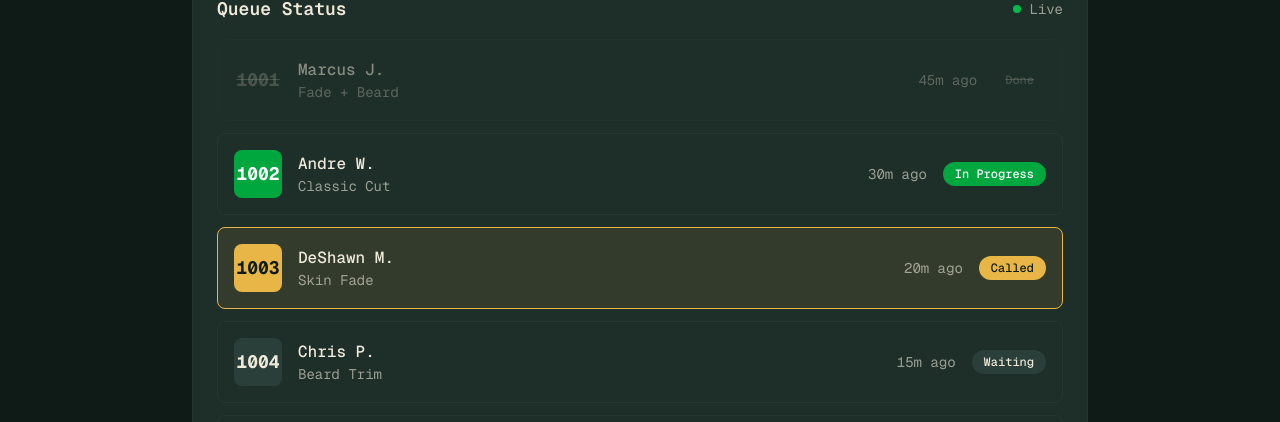
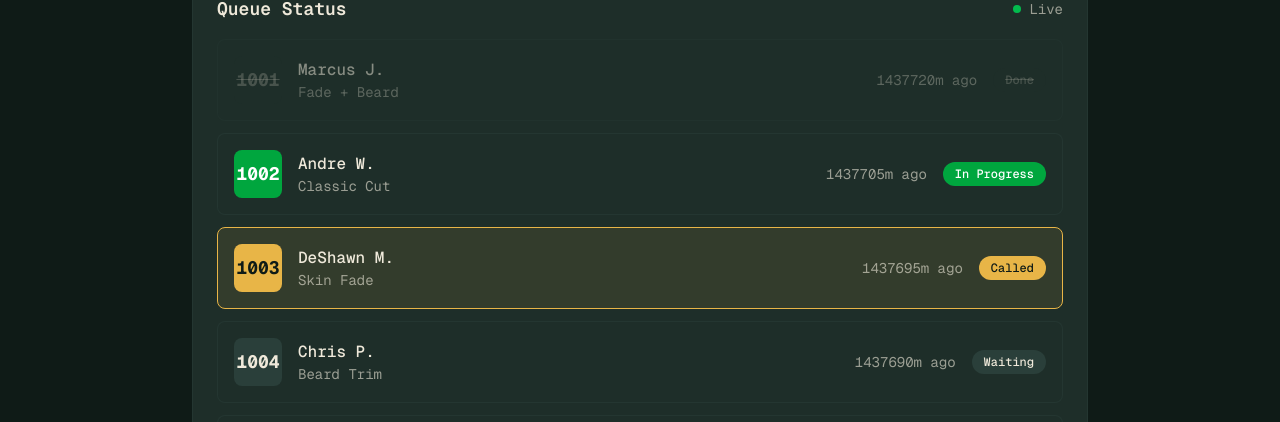
Before and after one commit to 0535MANIDEEP/cutqueue, a Next.js app: page /queue in a window 1280 px wide. Shown: the part 352-774 px from the top of the page. Built offline with nearby package versions, Linux system fonts and the light colour scheme.

Commit message:
fix: resolve hydration mismatch from Date.now() in SSR

```diff
--- a/src/app/queue/page.tsx
+++ b/src/app/queue/page.tsx
@@ -14,13 +14,14 @@ interface QueueEntry {
   joinedAt: Date
 }
 
+const BASE_TIME = 1700000000000
 const mockQueue: QueueEntry[] = [
-  { id: '1', ticketNumber: 1001, name: 'Marcus J.', service: 'Fade + Beard', status: 'completed', joinedAt: new Date(Date.now() - 45 * 60000) },
-  { id: '2', ticketNumber: 1002, name: 'Andre W.', service: 'Classic Cut', status: 'in-progress', joinedAt: new Date(Date.now() - 30 * 60000) },
-  { id: '3', ticketNumber: 1003, name: 'DeShawn M.', service: 'Skin Fade', status: 'called', joinedAt: new Date(Date.now() - 20 * 60000) },
-  { id: '4', ticketNumber: 1004, name: 'Chris P.', service: 'Beard Trim', status: 'waiting', joinedAt: new Date(Date.now() - 15 * 60000) },
-  { id: '5', ticketNumber: 1005, name: 'Jamal K.', service: 'Kids Cut', status: 'waiting', joinedAt: new Date(Date.now() - 10 * 60000) },
-  { id: '6', ticketNumber: 1006, name: 'Tyler R.', service: 'Fade + Line', status: 'waiting', joinedAt: new Date(Date.now() - 5 * 60000) },
+  { id: '1', ticketNumber: 1001, name: 'Marcus J.', service: 'Fade + Beard', status: 'completed', joinedAt: new Date(BASE_TIME) },
+  { id: '2', ticketNumber: 1002, name: 'Andre W.', service: 'Classic Cut', status: 'in-progress', joinedAt: new Date(BASE_TIME + 15 * 60000) },
+  { id: '3', ticketNumber: 1003, name: 'DeShawn M.', service: 'Skin Fade', status: 'called', joinedAt: new Date(BASE_TIME + 25 * 60000) },
+  { id: '4', ticketNumber: 1004, name: 'Chris P.', service: 'Beard Trim', status: 'waiting', joinedAt: new Date(BASE_TIME + 30 * 60000) },
+  { id: '5', ticketNumber: 1005, name: 'Jamal K.', service: 'Kids Cut', status: 'waiting', joinedAt: new Date(BASE_TIME + 35 * 60000) },
+  { id: '6', ticketNumber: 1006, name: 'Tyler R.', service: 'Fade + Line', status: 'waiting', joinedAt: new Date(BASE_TIME + 40 * 60000) },
 ]
 
 const statusColors = {
@@ -39,9 +40,12 @@ const statusLabels = {
 
 export default function QueuePage() {
   const [queue, setQueue] = useState<QueueEntry[]>(mockQueue)
-  const [currentTime, setCurrentTime] = useState(new Date())
+  const [currentTime, setCurrentTime] = useState(() => new Date(BASE_TIME + 40 * 60000))
+  const [mounted, setMounted] = useState(false)
 
   useEffect(() => {
+    setMounted(true)
+    setCurrentTime(new Date())
     const timer = setInterval(() => {
       setCurrentTime(new Date())
     }, 1000)
--- a/src/components/layout/footer.tsx
+++ b/src/components/layout/footer.tsx
@@ -105,7 +105,7 @@ export function Footer() {
 
         {/* Bottom Bar */}
         <div className="mt-12 pt-8 border-t border-[#2A3F3A]/50 flex flex-col md:flex-row justify-between items-center gap-4">
-          <p className="text-sm text-[#EFE9DA]/40">
+          <p className="text-sm text-[#EFE9DA]/40" suppressHydrationWarning>
             © {new Date().getFullYear()} CutQueue. All rights reserved.
           </p>
           <div className="flex gap-4">
```
